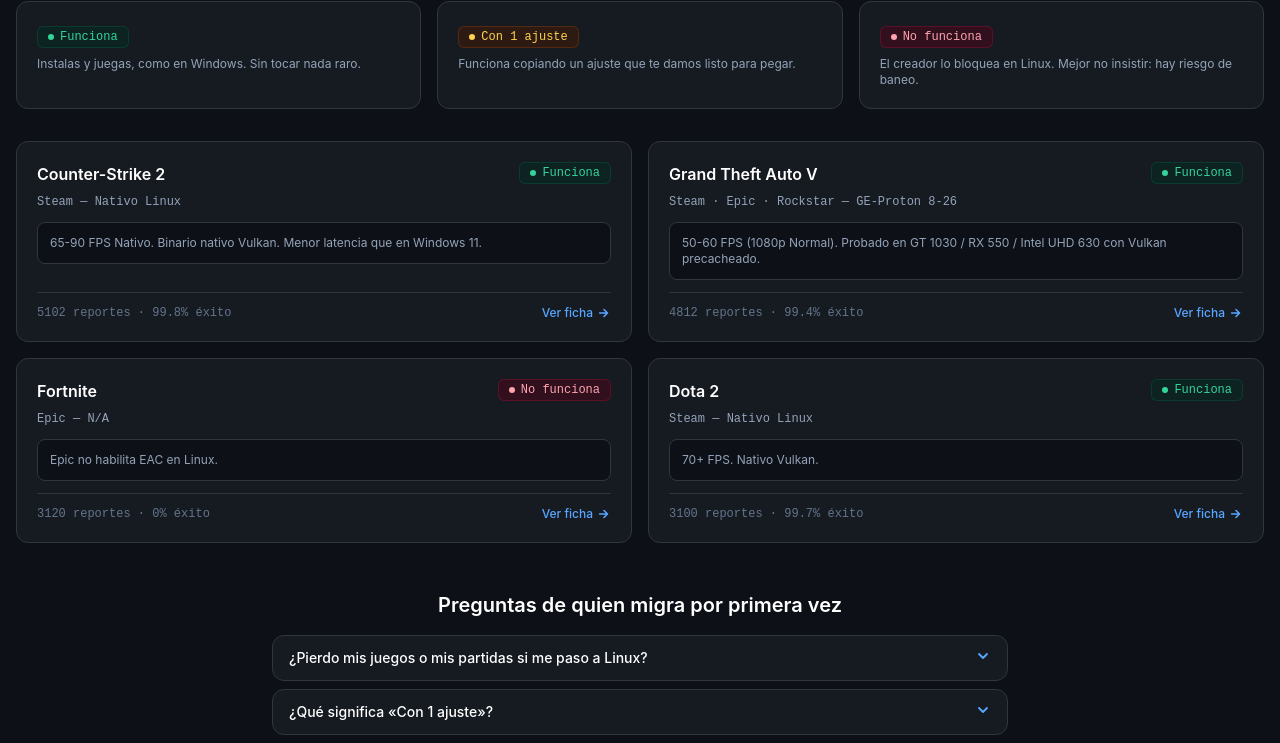
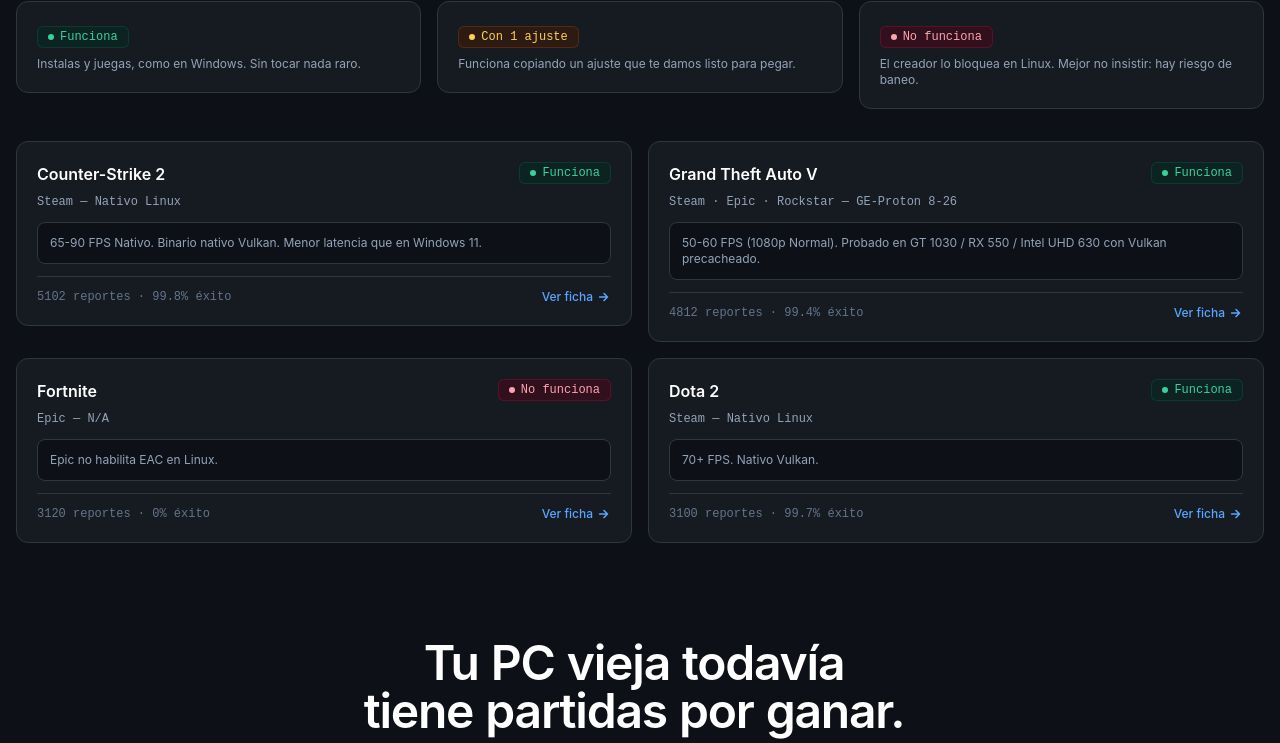
Before and after one commit to SePuLvEdA22/opengame-linux, a Next.js app: page / in a window 1280 px wide. Shown: the part 590-1333 px from the top of the page. Built offline with nearby package versions, Linux system fonts and the light colour scheme.

Commit message:
Bloque 7: reveals sobrios + tagline por palabras + easing fisico en CTAs

```diff
--- a/src/app/globals.css
+++ b/src/app/globals.css
@@ -32,6 +32,24 @@
 }
 
 @layer components {
+  .reveal {
+    opacity: 0;
+    transform: translateY(16px);
+    transition:
+      opacity 700ms cubic-bezier(0.32, 0.72, 0, 1),
+      transform 700ms cubic-bezier(0.32, 0.72, 0, 1);
+  }
+  .reveal-visible {
+    opacity: 1;
+    transform: none;
+  }
+  @media (prefers-reduced-motion: reduce) {
+    .reveal {
+      opacity: 1;
+      transform: none;
+      transition: none;
+    }
+  }
   .steel-card {
     background-color: #161b22;
     border: 1px solid #30363d;
--- a/src/app/page.tsx
+++ b/src/app/page.tsx
@@ -1,4 +1,5 @@
 import { SiteHeader, GameCard, StatusBadge } from "@/components/ui";
+import { Reveal, TaglineReveal } from "@/components/reveal";
 import { searchGames } from "@/lib/search";
 import { CATALOG } from "@/lib/games-data";
 import Link from "next/link";
@@ -55,7 +56,7 @@
               <label htmlFor="q" className="sr-only">Buscar juego</label>
               <input id="q" name="q" autoComplete="off" placeholder="Escribe un juego (ej: GTA V, Valorant, CS2)…"
                 className="flex-1 h-11 px-4 bg-background text-white placeholder-slate-500 text-sm rounded-lg border border-outline focus:border-primary focus:outline-none" />
-              <button className="h-11 px-5 bg-primary text-[#0d1117] font-semibold text-sm rounded-lg" type="submit">Buscar Compatibilidad</button>
+              <button className="h-11 px-5 bg-primary text-[#0d1117] font-semibold text-sm rounded-lg transition-all duration-300 ease-[cubic-bezier(0.32,0.72,0,1)] hover:brightness-110 active:scale-[0.98]" type="submit">Buscar Compatibilidad</button>
             </div>
             <div className="flex flex-wrap gap-1.5 mt-2.5 pt-2.5 border-t border-surface-container-high text-xs">
               <span className="text-slate-500 font-mono mr-1">Filtros:</span>
@@ -71,13 +72,17 @@
         </section>
 
         <section aria-label="Simbología de compatibilidad" className="max-w-7xl mx-auto px-4 py-8 grid grid-cols-1 md:grid-cols-3 gap-4">
-          <div className="steel-card rounded-xl p-5"><StatusBadge estado="funciona" /><p className="text-xs text-slate-400 mt-2">Instalas y juegas, como en Windows. Sin tocar nada raro.</p></div>
-          <div className="steel-card rounded-xl p-5"><StatusBadge estado="funciona_con_ajustes" /><p className="text-xs text-slate-400 mt-2">Funciona copiando un ajuste que te damos listo para pegar.</p></div>
-          <div className="steel-card rounded-xl p-5"><StatusBadge estado="no_funciona" /><p className="text-xs text-slate-400 mt-2">El creador lo bloquea en Linux. Mejor no insistir: hay riesgo de baneo.</p></div>
+          <Reveal><div className="steel-card rounded-xl p-5"><StatusBadge estado="funciona" /><p className="text-xs text-slate-400 mt-2">Instalas y juegas, como en Windows. Sin tocar nada raro.</p></div></Reveal>
+          <Reveal delay={100}><div className="steel-card rounded-xl p-5"><StatusBadge estado="funciona_con_ajustes" /><p className="text-xs text-slate-400 mt-2">Funciona copiando un ajuste que te damos listo para pegar.</p></div></Reveal>
+          <Reveal delay={200}><div className="steel-card rounded-xl p-5"><StatusBadge estado="no_funciona" /><p className="text-xs text-slate-400 mt-2">El creador lo bloquea en Linux. Mejor no insistir: hay riesgo de baneo.</p></div></Reveal>
         </section>
 
         <section aria-label="Juegos populares" className="max-w-7xl mx-auto px-4 pb-12 grid grid-cols-1 md:grid-cols-2 gap-4">
-          {top.items.map((g) => <GameCard key={g.id} game={g} />)}
+          {top.items.map((g, i) => <Reveal key={g.id} delay={(i % 2) * 100}><GameCard game={g} /></Reveal>)}
+        </section>
+
+        <section aria-label="Mensaje destacado" className="max-w-7xl mx-auto px-4 py-12">
+          <TaglineReveal lines={["Tu PC vieja todavía", "tiene partidas por ganar."]} />
         </section>
 
         <section aria-label="Preguntas frecuentes" className="max-w-3xl mx-auto px-4 pb-12">
@@ -99,7 +104,7 @@
           <div className="max-w-2xl mx-auto px-4 py-10 text-center">
             <h2 className="font-semibold text-xl text-white">Busca tu juego y sal de dudas</h2>
             <p className="text-sm text-slate-400 mt-1 mb-5">Te decimos si funciona, con qué ajuste y si tu PC lo aguanta.</p>
-            <Link href="/buscar" className="inline-block px-6 py-2.5 bg-primary text-[#0d1117] font-semibold text-sm rounded-lg">
+            <Link href="/buscar" className="inline-block px-6 py-2.5 bg-primary text-[#0d1117] font-semibold text-sm rounded-lg transition-all duration-300 ease-[cubic-bezier(0.32,0.72,0,1)] hover:brightness-110 active:scale-[0.98]">
               Ir al buscador
             </Link>
           </div>
--- /dev/null
+++ b/src/components/reveal.tsx
@@ -0,0 +1,79 @@
+"use client";
+import { useEffect, useRef, useState, type ReactNode } from "react";
+
+// Aparición suave al entrar en viewport (IntersectionObserver, una sola vez).
+// Easing con peso físico; sin movimiento si el usuario prefiere reducirlo (ver globals.css).
+export function Reveal({ children, delay = 0, className = "" }: { children: ReactNode; delay?: number; className?: string }) {
+  const ref = useRef<HTMLDivElement>(null);
+  const [visible, setVisible] = useState(false);
+  useEffect(() => {
+    const el = ref.current;
+    if (!el) return;
+    if (typeof IntersectionObserver === "undefined") {
+      setVisible(true);
+      return;
+    }
+    const obs = new IntersectionObserver(
+      ([entry]) => {
+        if (entry.isIntersecting) {
+          setVisible(true);
+          obs.disconnect();
+        }
+      },
+      { threshold: 0.15 }
+    );
+    obs.observe(el);
+    return () => obs.disconnect();
+  }, []);
+  return (
+    <div ref={ref} style={{ transitionDelay: `${delay}ms` }} className={`reveal${visible ? " reveal-visible" : ""}${className ? ` ${className}` : ""}`}>
+      {children}
+    </div>
+  );
+}
+
+// Frase destacada: cada palabra enciende por orden al entrar en pantalla.
+export function TaglineReveal({ lines }: { lines: string[] }) {
+  const ref = useRef<HTMLDivElement>(null);
+  const [visible, setVisible] = useState(false);
+  useEffect(() => {
+    const el = ref.current;
+    if (!el) return;
+    if (typeof IntersectionObserver === "undefined") {
+      setVisible(true);
+      return;
+    }
+    const obs = new IntersectionObserver(
+      ([entry]) => {
+        if (entry.isIntersecting) {
+          setVisible(true);
+          obs.disconnect();
+        }
+      },
+      { threshold: 0.3 }
+    );
+    obs.observe(el);
+    return () => obs.disconnect();
+  }, []);
+  let i = 0;
+  return (
+    <div ref={ref} className="max-w-[680px] mx-auto text-center" aria-label={lines.join(" ")}>
+      {lines.map((line, li) => (
+        <p key={li} className="text-4xl sm:text-5xl font-semibold tracking-tight text-white text-balance">
+          {line.split(" ").map((w) => {
+            const d = (i += 1) * 70;
+            return (
+              <span
+                key={`${li}-${w}-${d}`}
+                style={{ transitionDelay: `${d}ms` }}
+                className={`inline-block mr-[0.25em] transition-all duration-700 ease-[cubic-bezier(0.32,0.72,0,1)] ${visible ? "opacity-100" : "opacity-25"}`}
+              >
+                {w}
+              </span>
+            );
+          })}
+        </p>
+      ))}
+    </div>
+  );
+}
```
